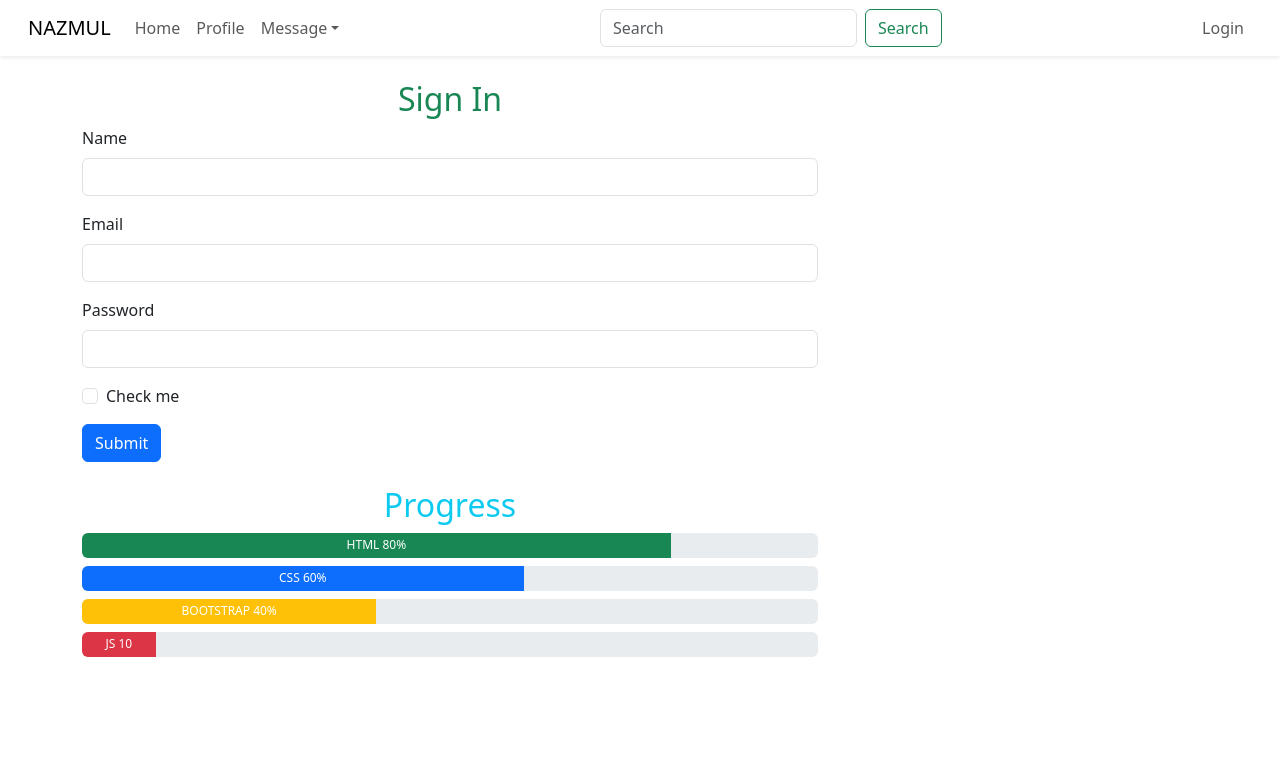
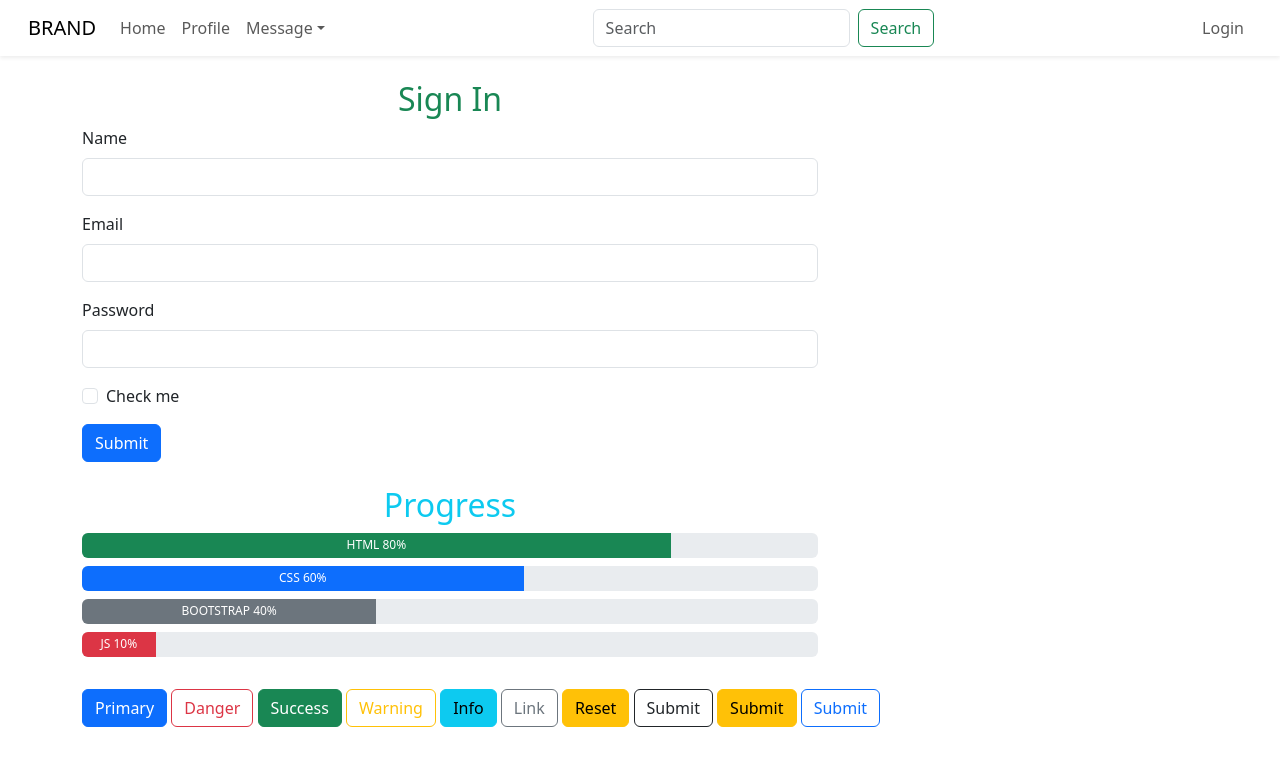
Before and after one commit to nazmulcode/second-exam---Ostad, a plain HTML site: page index.html in a window 1280 px wide. Drawn offline with Linux system fonts and the light colour scheme.

Commit message:
Update index.html

```diff
--- a/index.html
+++ b/index.html
@@ -13,7 +13,7 @@
   <!-- navbar & dropdown -->
   <nav class="navbar navbar-expand-lg shadow-sm px-3 mb-4">
     <div class="container-fluid">
-      <a class="navbar-brand" href="#">NAZMUL</a>
+      <a class="navbar-brand" href="#">BRAND</a>
       <button type="button" class="navbar-toggler" data-bs-toggle="collapse" data-bs-target="#navCollapse">
         <span class="navbar-toggler-icon"></span>
       </button>
@@ -80,7 +80,7 @@
   </div>
 
   <!-- Progress bar -->
-  <div class="container">
+  <div class="container mb-4">
     <div class="row">
       <div class="col-8">
         <h2 class="text-center text-info">Progress</h2>
@@ -98,18 +98,36 @@
         </div>
 
         <div class="progress mb-2" style="height: 25px;">
-          <div class="progress-bar bg-warning" style="width: 40%;">
+          <div class="progress-bar bg-secondary" style="width: 40%;">
             BOOTSTRAP 40%
           </div>
         </div>
 
         <div class="progress mb-2" style="height: 25px;">
           <div class="progress-bar bg-danger" style="width: 10%;">
-            JS 10
+            JS 10%
           </div>
         </div>
 
 
+      </div>
+    </div>
+  </div>
+
+  <!-- button -->
+  <div class="container">
+    <div class="row">
+      <div class="col-10">
+        <button class="btn btn-primary">Primary</button>
+        <button class="btn btn-outline-danger">Danger</button>
+        <button class="btn btn-success">Success</button>
+        <button class="btn btn-outline-warning">Warning</button>
+        <button class="btn btn-info">Info</button>
+        <a class="btn btn-outline-secondary" href="#">Link</a>
+        <input class="btn btn-warning" type="reset" value="Reset">
+        <button class="btn btn-outline-dark">Submit</button>
+        <button class="btn btn-warning">Submit</button>
+        <button class="btn btn-outline-primary">Submit</button>
       </div>
     </div>
   </div>
```
